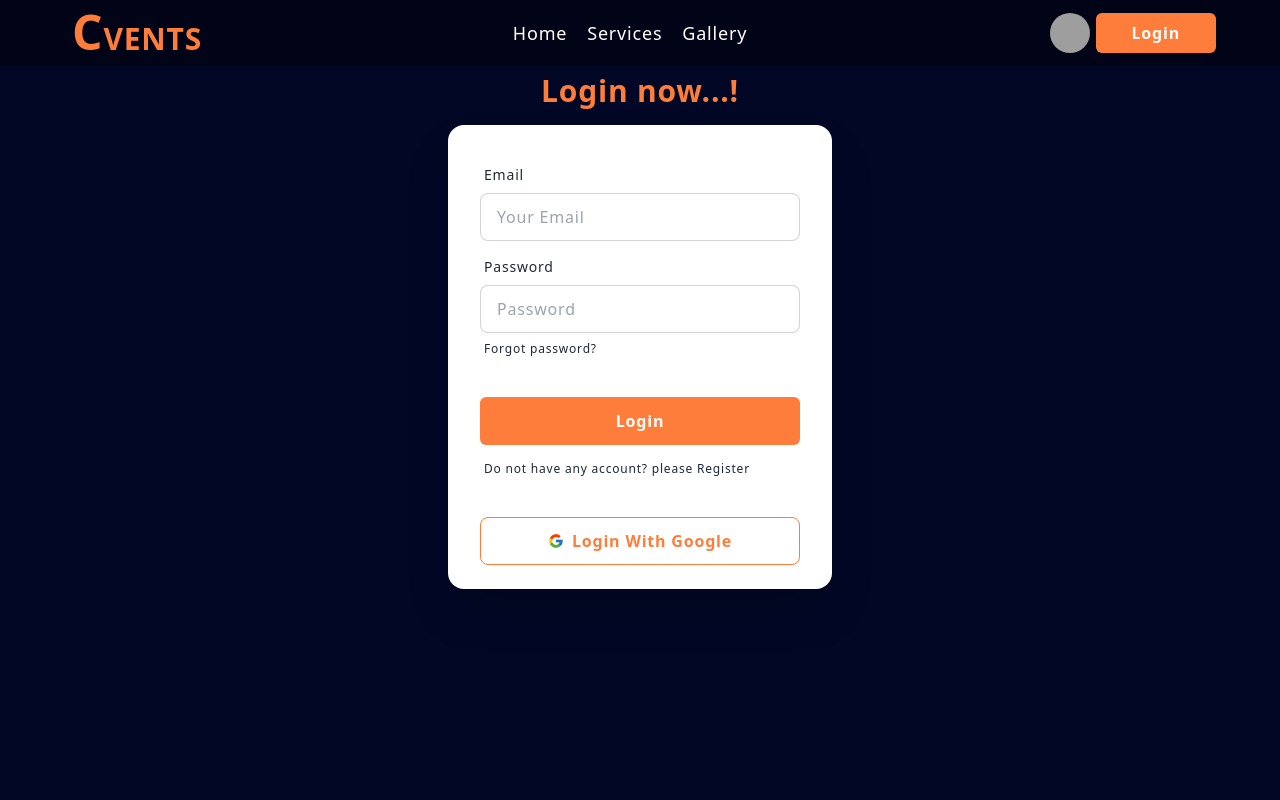
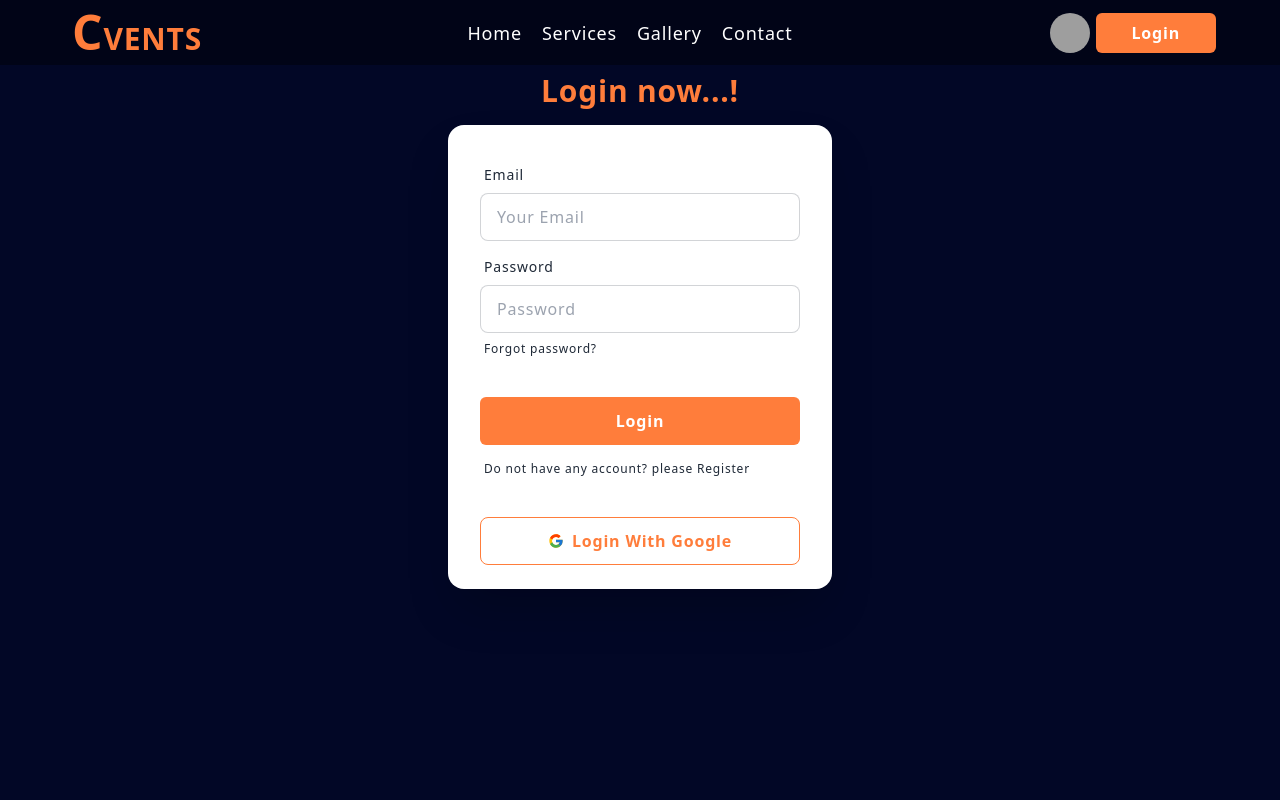
Before and after one commit to Showrov-CoU/Corporate-Event-Management, a React (Vite) app: page /login in a window 1280 px wide. Shown: the top 800 px of the page. Built offline with nearby package versions, Linux system fonts and the light colour scheme; no server answers; grey boxes are pictures that could not be loaded.

Commit message:
added error page

```diff
--- /dev/null
+++ b/src/Pages/Contact/Contact.jsx
@@ -0,0 +1,9 @@
+const Contact = () => {
+  return (
+    <div>
+      <h1>hey</h1>
+    </div>
+  );
+};
+
+export default Contact;
--- /dev/null
+++ b/src/Pages/ErrorPage/ErrorPage.jsx
@@ -0,0 +1,23 @@
+import { Link, useRouteError } from "react-router-dom";
+
+const ErrorPage = () => {
+  const error = useRouteError();
+
+  return (
+    <div>
+      {error.status === 404 && (
+        <div className="h-screen flex flex-col gap-5 justify-center items-center">
+          <p className="text-3xl font-extrabold">oppps..!! Page Not Found</p>
+          <p className="text-xl font-bold">
+            Click the button and go Back to home
+          </p>
+          <Link to="/">
+            <button className="signbtn">GO HOME</button>
+          </Link>
+        </div>
+      )}
+    </div>
+  );
+};
+
+export default ErrorPage;
--- a/src/Pages/Home/Home.jsx
+++ b/src/Pages/Home/Home.jsx
@@ -20,7 +20,7 @@ const Home = () => {
       <Carousel></Carousel>
 
       {/* service */}
-      <h1 className=" text-center pt-10 pb-2 text-2xl md:text-4xl font-bold">
+      <h1 className=" text-center pt-6 pb-2 text-2xl md:text-4xl font-bold">
         <span className="text-color-secondary">Cvents</span>{" "}
         <span>Services</span>
       </h1>
--- a/src/Router/Router.jsx
+++ b/src/Router/Router.jsx
@@ -10,12 +10,15 @@ import ServiceDetails from "../Pages/ServiceDetails/ServiceDetails";
 import PrivateRoute from "./PrivateRoute";
 import Dashboard from "../Pages/Dashboard/Dashboard";
 import Profile from "../Pages/Profile/Profile";
+import Contact from "../Pages/Contact/Contact";
+import ErrorPage from "../Pages/ErrorPage/ErrorPage";
 // import Contact from "../Pages/Contact/Contact";
 
 const router = createBrowserRouter([
   {
     path: "/",
     element: <Root></Root>,
+    errorElement: <ErrorPage></ErrorPage>,
     children: [
       {
         path: "/",
@@ -33,6 +36,10 @@ const router = createBrowserRouter([
         element: <Gallery></Gallery>,
       },
       {
+        path: "/contact",
+        element: <Contact></Contact>,
+      },
+      {
         path: "/login",
         element: <Login></Login>,
       },
@@ -42,6 +49,7 @@ const router = createBrowserRouter([
       },
       {
         path: "/detail/:id",
+        errorElement: <ErrorPage></ErrorPage>,
         element: (
           <PrivateRoute>
             <ServiceDetails></ServiceDetails>
--- a/src/Shared/Navbar.jsx
+++ b/src/Shared/Navbar.jsx
@@ -35,6 +35,15 @@ const Navbar = () => {
           {({ isActive }) => (
             <span className={isActive ? "text-color-secondary" : ""}>
               Gallery
+            </span>
+          )}
+        </NavLink>
+      </li>
+      <li className="mr-5 text-lg">
+        <NavLink to="/contact">
+          {({ isActive }) => (
+            <span className={isActive ? "text-color-secondary" : ""}>
+              Contact
             </span>
           )}
         </NavLink>
```
